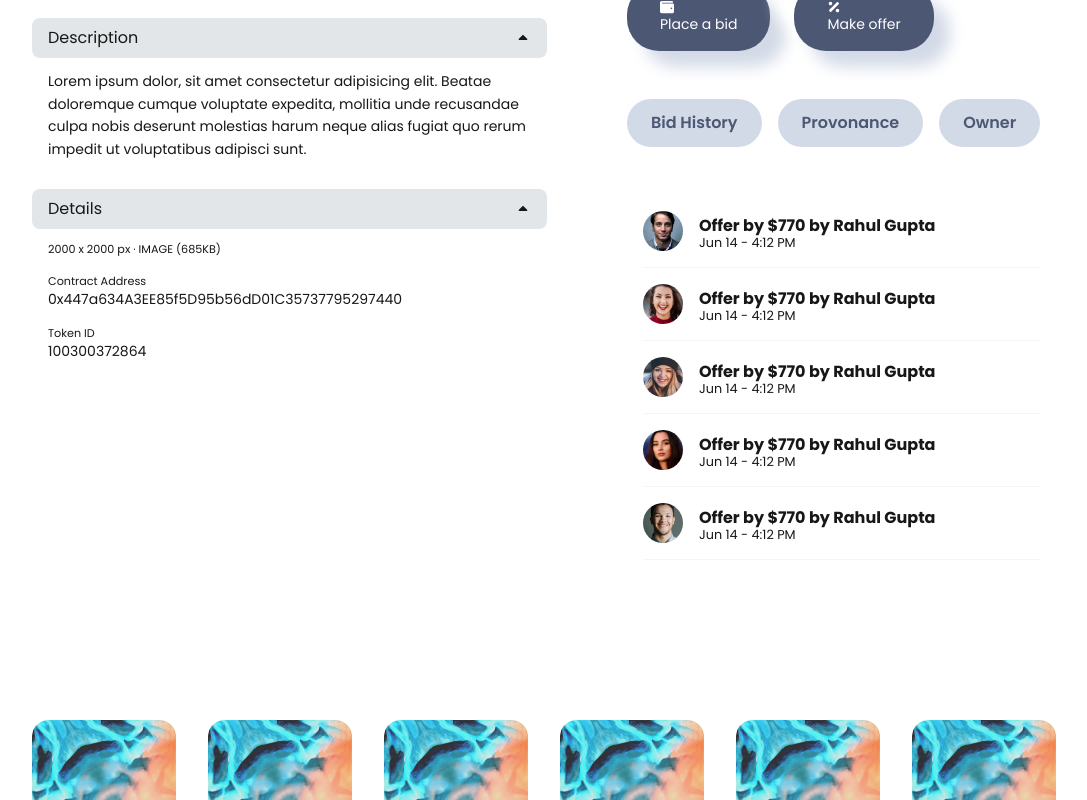
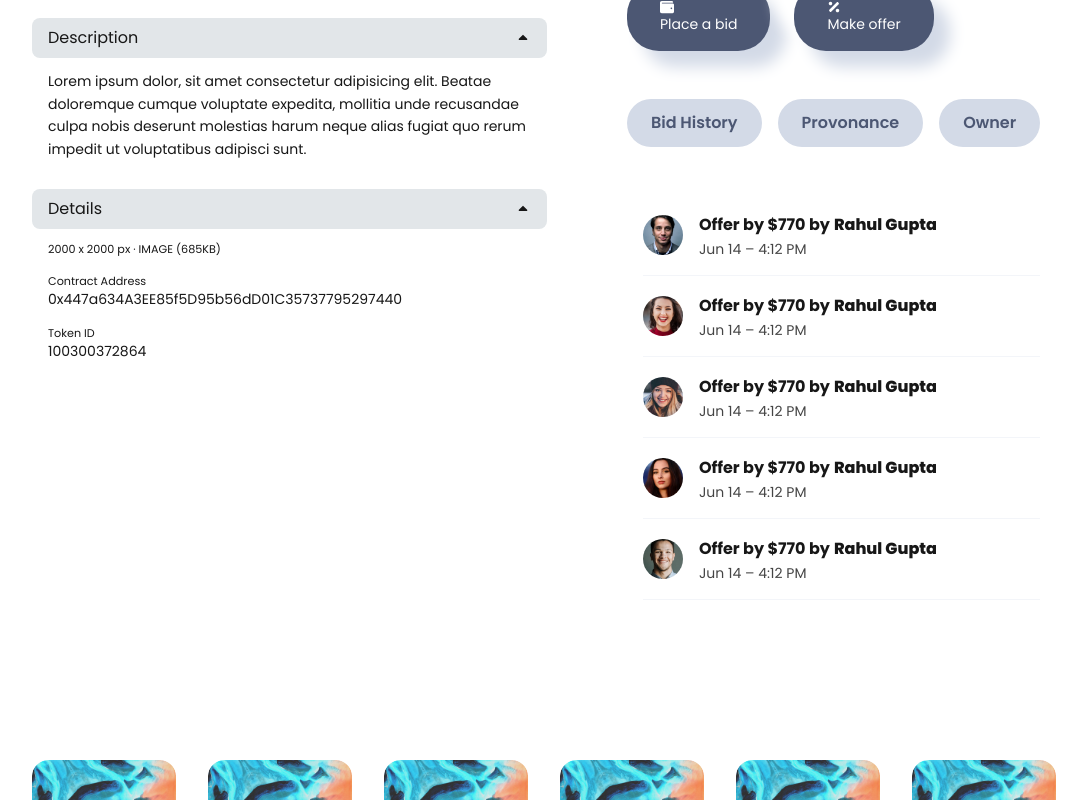
Before and after one commit to rahul-0407/nft-marketplace, a Next.js app in the folder nftfrontend/: page /NFTdetail in a window 1280 px wide. Shown: the part 703-1503 px from the top of the page, without its empty margins (96-1183 px from the left). Built offline with nearby package versions, Linux system fonts and the light colour scheme.

Commit message:
NFTTabs added

```diff
--- a/nftfrontend/components/NFTTabs.jsx
+++ b/nftfrontend/components/NFTTabs.jsx
@@ -1,22 +1,38 @@
-import React from 'react'
+import React from "react";
 
-const NFTTabs = ({dataTab, icon}) => {
+const NFTTabs = ({ dataTab, icon }) => {
   return (
-    <div className='NFTTabs'>
-      {dataTab.map((el,k)=>(
-        <div className='NFTTabs_box'>
-          <img src={el} alt="profile image" width={40} height={40} className='NFTTabs_box_img'/>
-          <div className="NFTTabs_box_info">
-            <span>
-              Offer by $770 by <span>Rahul Gupta</span>{icon}
+    <div className="w-full">
+      {dataTab.map((el, k) => (
+        <div
+          key={k}
+          className="
+            flex items-center gap-4
+            py-4
+            border-b border-[var(--bg-shadow-dark-color)]
+          "
+        >
+          <img
+            src={el}
+            alt="profile image"
+            width={40}
+            height={40}
+            className="rounded-full"
+          />
+
+          <div className="grid leading-tight mt-1">
+            <span className="font-bold flex items-center gap-1">
+              Offer by $770 by <span className="font-extrabold">Rahul Gupta</span>
+              {icon}
             </span>
-            {/* {icon} */}
-            <small>Jun 14 - 4:12 PM</small>
+            <small className="mt-1 text-sm opacity-80">
+              Jun 14 – 4:12 PM
+            </small>
           </div>
         </div>
       ))}
     </div>
-  )
-}
+  );
+};
 
-export default NFTTabs
+export default NFTTabs;
```
